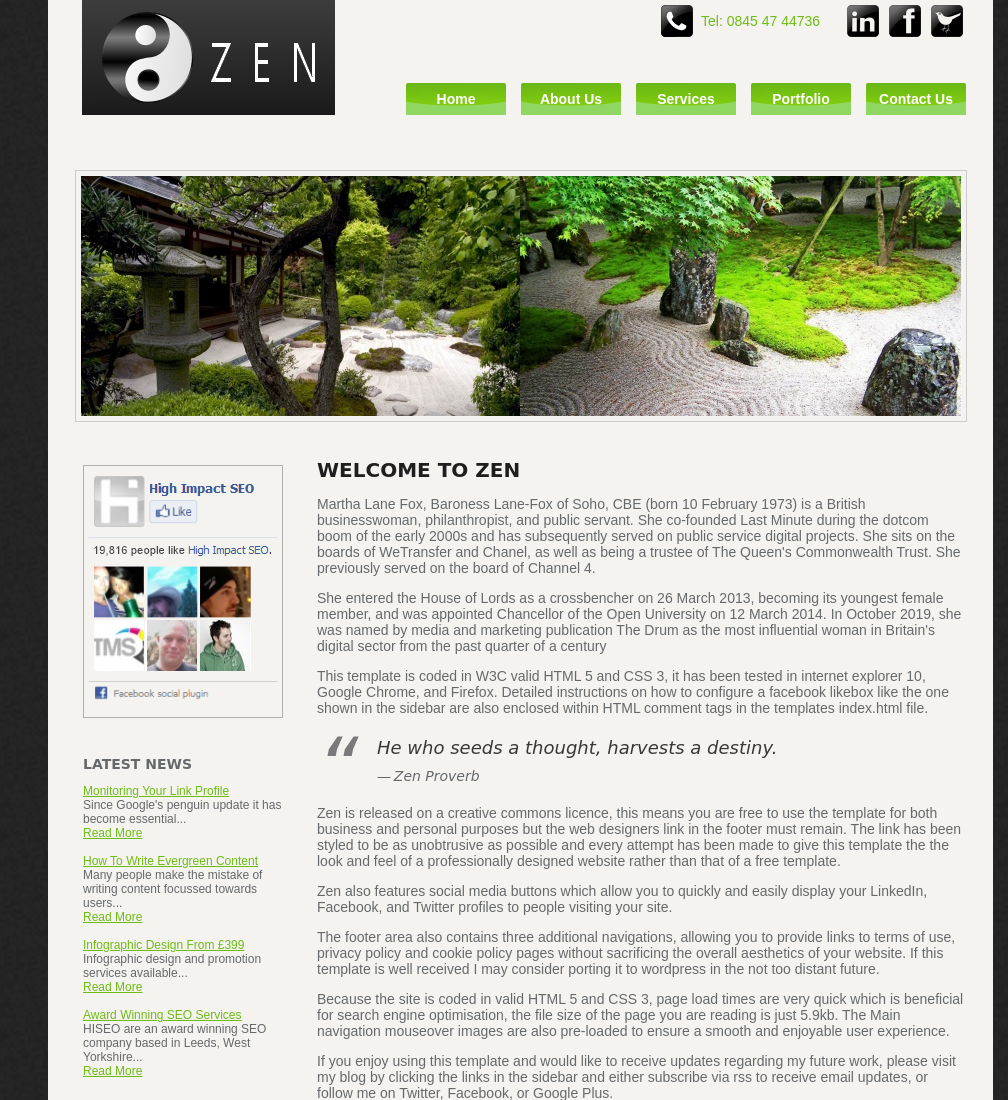
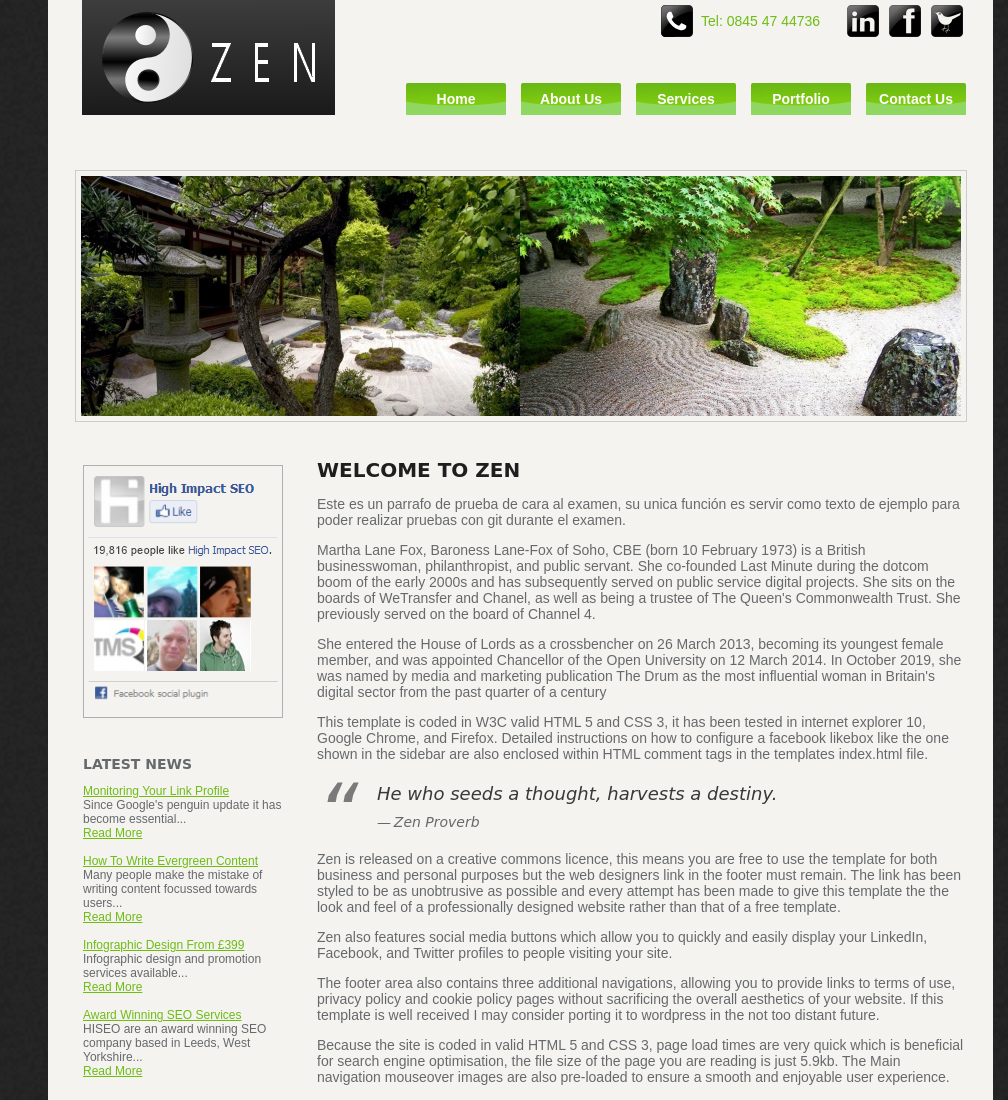
Before and after one commit to DavidPazFeijoo/goal-dpf23, a plain HTML site: page ZEN/index.html in a window 1280 px wide. Shown: the top 1100 px of the page, without its empty margins (272-1280 px from the left). Drawn offline with Linux system fonts and the light colour scheme; a web font is replaced by a local one.

Commit message:
Modifique index.html para añadir un parrafo nuevo al inicio dpf23

```diff
--- a/ZEN/index.html
+++ b/ZEN/index.html
@@ -35,6 +35,7 @@
 
 <div class="main">
 <h1>Welcome To ZEN</h1>
+<p>Este es un parrafo de prueba de cara al examen, su unica función es servir como texto de ejemplo para poder realizar pruebas con git durante el examen.</p>
 <p>Martha Lane Fox, Baroness Lane-Fox of Soho, CBE (born 10 February 1973) is a British businesswoman, philanthropist, and public servant. She co-founded Last Minute during the dotcom boom of the early 2000s and has subsequently served on public service digital projects. She sits on the boards of WeTransfer and Chanel, as well as being a trustee of The Queen's Commonwealth Trust. She previously served on the board of Channel 4.</p>
 <p>She entered the House of Lords as a crossbencher on 26 March 2013, becoming its youngest female member, and was appointed Chancellor of the Open University on 12 March 2014. In October 2019, she was named by media and marketing publication The Drum as the most influential woman in Britain's digital sector from the past quarter of a century</p>
 <p>This template is coded in W3C valid HTML 5 and CSS 3, it has been tested in internet explorer 10, Google Chrome, and Firefox. Detailed instructions on how to configure a facebook likebox like the one shown in the sidebar are also enclosed within HTML comment tags in the templates index.html file.</p>
```
